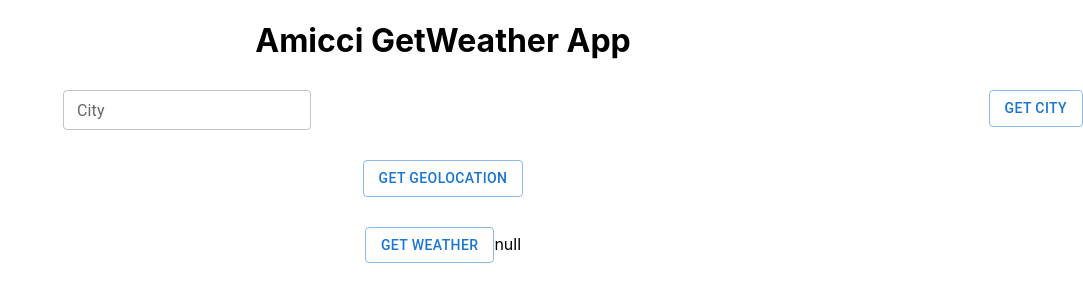
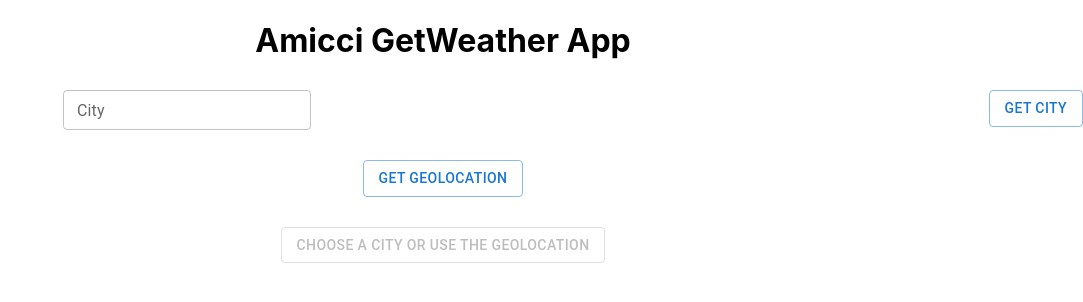
Before and after one commit to lucashamaguchi/teste-frontend-amicci, a React (Create React App) app: page / in a window 1280 px wide. Shown: the top 302 px of the page, without its empty margins (197-1280 px from the left). Built offline with nearby package versions, Linux system fonts and the light colour scheme.

Commit message:
improve style and usability on weatherstatus component

```diff
--- a/src/components/WeatherStatus/WeatherStatus.component.tsx
+++ b/src/components/WeatherStatus/WeatherStatus.component.tsx
@@ -1,7 +1,8 @@
-import React, { useState } from "react";
+import React, { useEffect, useState } from "react";
 import Button from "@mui/material/Button";
 import { ICityProperties } from "../CityInput/CityInput.component";
 import getWeatherFromCoords from "../../services/getWeatherFromCoords";
+import Box from "@mui/material/Box";
 
 export interface IWeatherStatusProps {
   cityProps: ICityProperties | null;
@@ -16,13 +17,38 @@ function WeatherStatusComponent(props: IWeatherStatusProps) {
     }
   };
 
+  useEffect(() => {
+    setWeather(null);
+  }, [props.cityProps?.coords?.lat, props.cityProps?.coords?.lng])
+
   return (
-    <div>
-      <Button variant="outlined" onClick={getWeather}>
-        Get Weather
+    <Box
+      sx={{
+        display: "flex",
+        flexDirection: "column",
+        alignItems: "center",
+
+      }}
+    >
+      <Button variant="outlined" disabled={!props.cityProps?.coords} onClick={getWeather}>
+        {props.cityProps?.name ?  `Get Weather for ${props.cityProps?.name}` : `Choose a city or use the geolocation`}
       </Button>
-      {JSON.stringify(weather)}
-    </div>
+      {weather && (
+        <Box
+        sx={{
+          display: "flex",
+          flexDirection: "row",
+          alignItems: "space-between",
+
+        }}>
+          <h2>{weather?.current.temp} °</h2>
+          <img
+            src={`http://openweathermap.org/img/w/${weather?.current.weather[0].icon}.png`}
+            alt={weather?.current.weather[0].description}
+          />
+        </Box>
+      )}
+    </Box>
   );
 }
 
```
